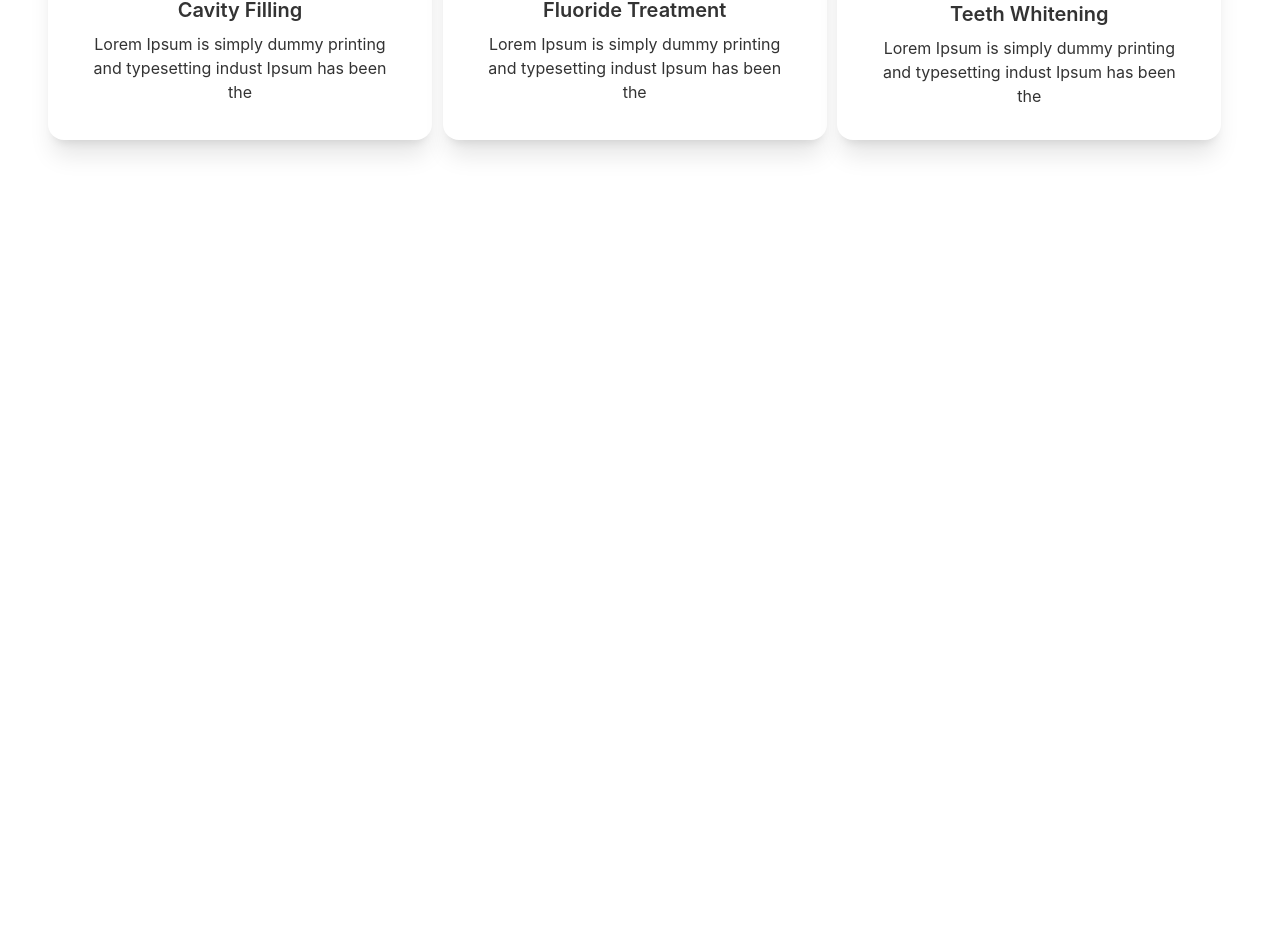
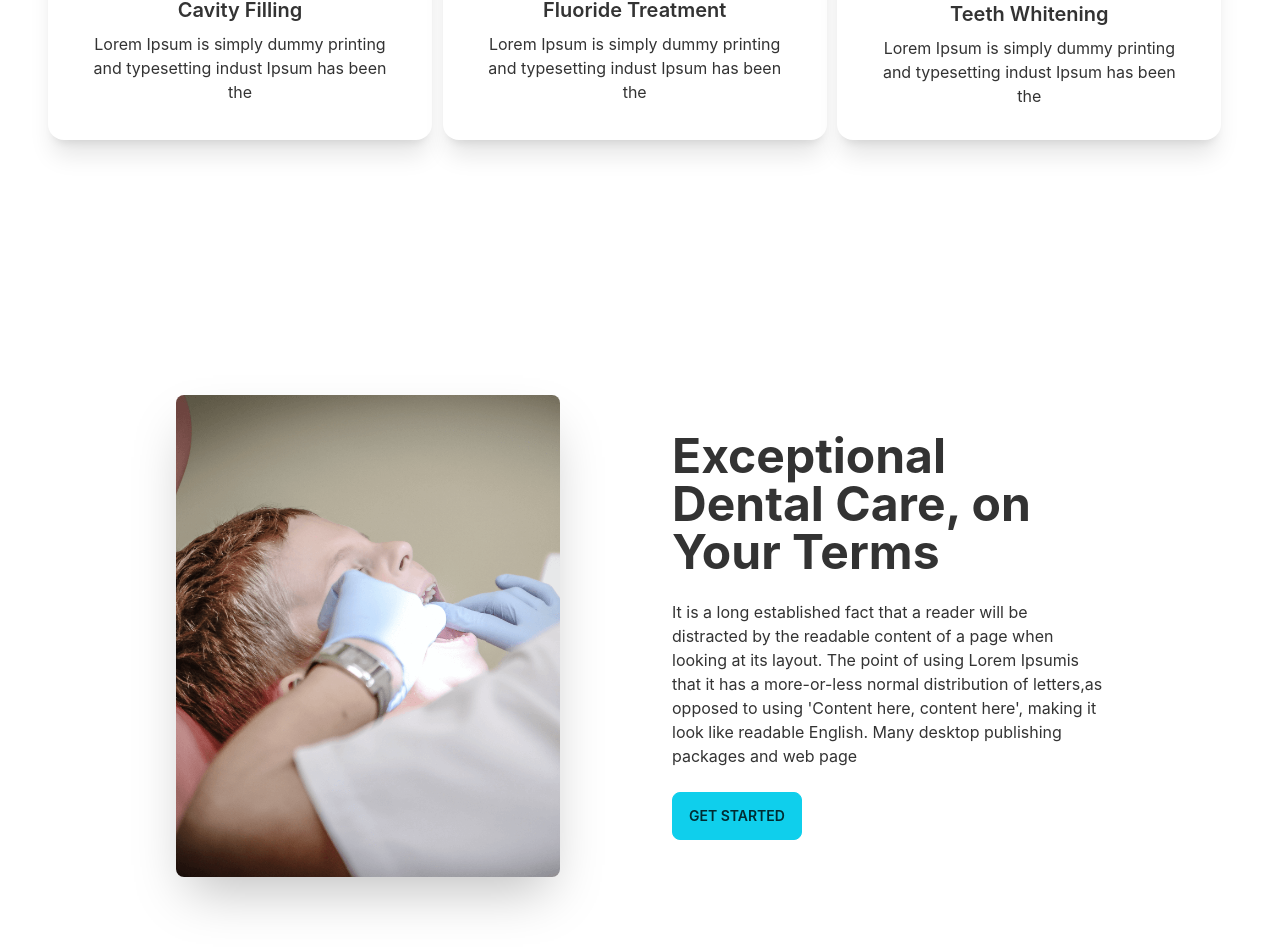
Before and after one commit to mdmehedihasan212/doctors-portal-client, a React (Create React App) app: page / in a window 1280 px wide. Shown: the part 1475-2425 px from the top of the page. Before the commit the page ends 1727 px from the top, so only its background shows below. Built offline with nearby package versions, Linux system fonts and the light colour scheme.

Commit message:
add single card with img

```diff
--- a/src/Pages/Home/OurServices.js
+++ b/src/Pages/Home/OurServices.js
@@ -2,6 +2,7 @@
 import cavity from '../../assets/images/cavity.png';
 import fluoride from '../../assets/images/fluoride.png';
 import whitening from '../../assets/images/whitening.png';
+import treatment from '../../assets/images/treatment.png';
 import Service from './Service';
 
 const OurServices = () => {
@@ -40,7 +41,16 @@
                     ></Service>)
                 }
             </div>
-            <div></div>
+            <div class="hero min-h-screen mt-24 px-28">
+                <div class="hero-content flex-col lg:flex-row">
+                    <img src={treatment} class="max-w-sm rounded-lg shadow-2xl" />
+                    <div className='pl-24'>
+                        <h1 class="text-5xl font-bold">Exceptional Dental Care, on Your Terms</h1>
+                        <p class="py-6">It is a long established fact that a reader will be distracted by the readable content of a page when looking at its layout. The point of using Lorem Ipsumis that it has a more-or-less normal distribution of letters,as opposed to using 'Content here, content here', making it look like readable English. Many desktop publishing packages and web page</p>
+                        <button class="btn btn-primary">Get Started</button>
+                    </div>
+                </div>
+            </div>
         </section>
     );
 };
```
